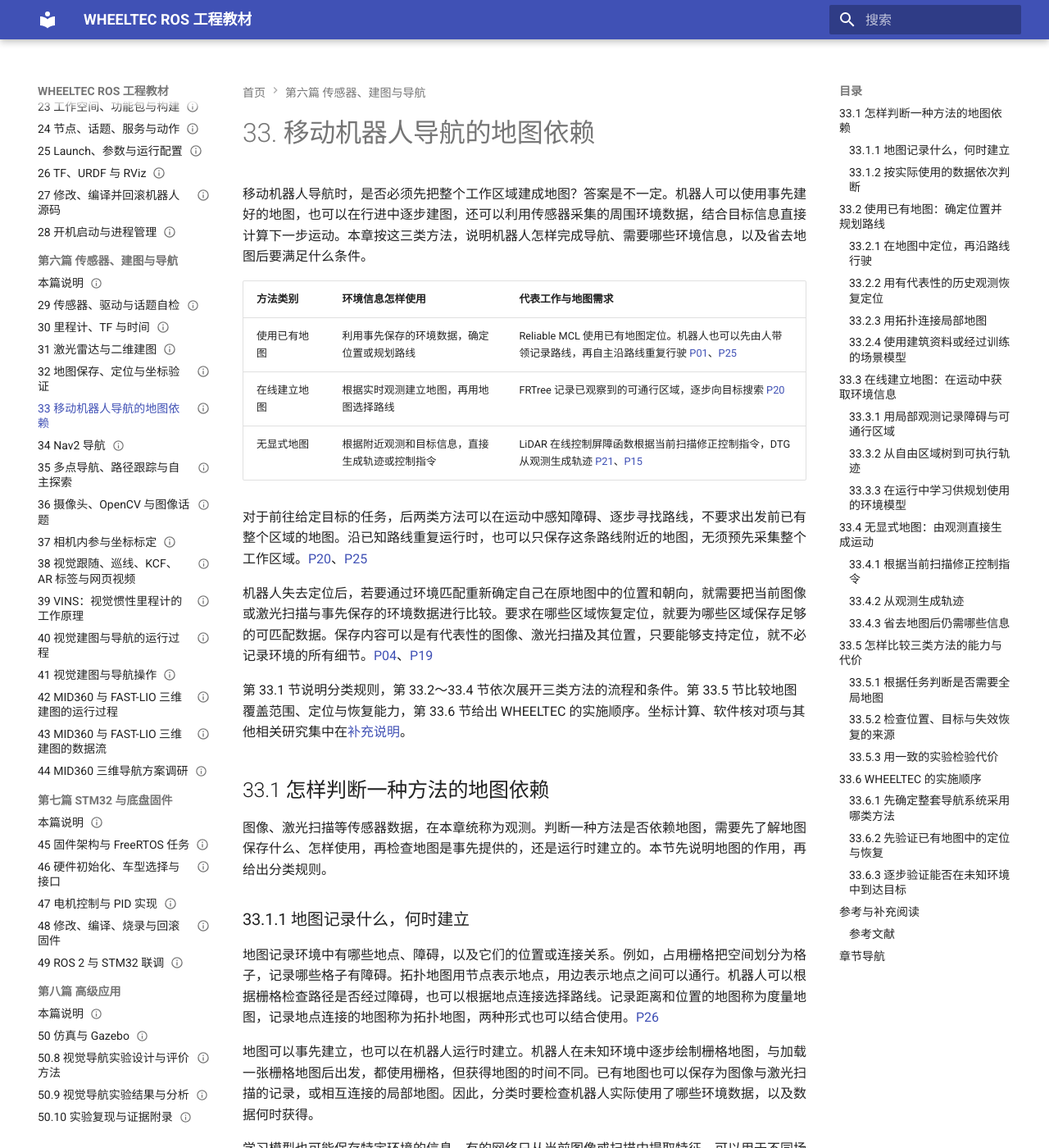
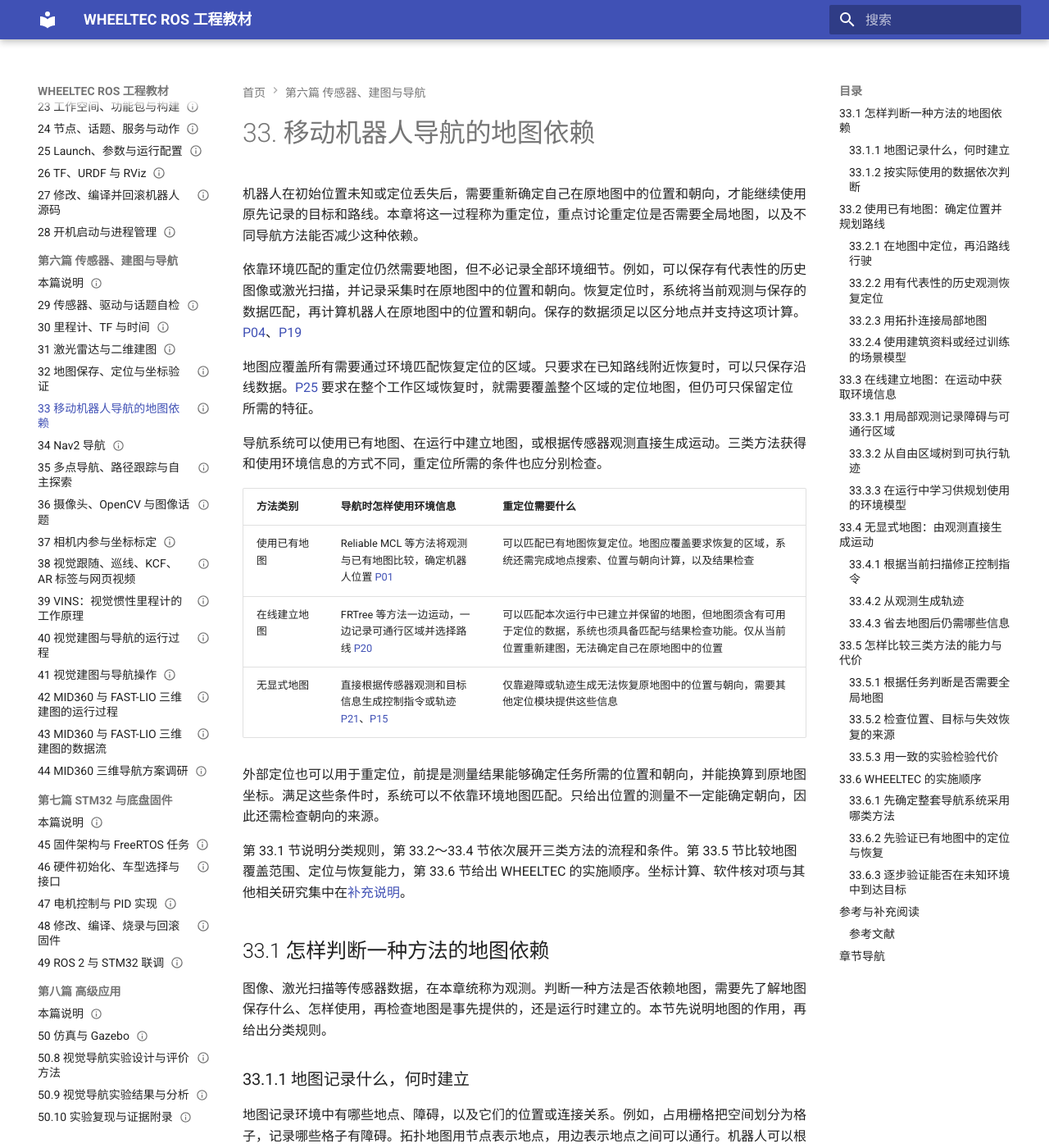
Before and after one commit to EnosElinsa/wheeltec-ros-textbook, an MkDocs documentation site: the page built from docs/06-sensors-navigation/33-relocalization-map-dependence.md, in a window 1280 px wide and 1400 px high. Shown: the whole window at 82% size. Built offline with MkDocs 1.6.1 and Material for MkDocs 9.7.7, drawn with Linux system fonts in a browser that asks for light colours; some of the changed text lies outside the part shown.

Commit message:
docs: answer relocalization map requirements in chapter opening

````diff
--- a/docs/06-sensors-navigation/33-relocalization-map-dependence.md
+++ b/docs/06-sensors-navigation/33-relocalization-map-dependence.md
@@ -4,17 +4,21 @@ status: complete
 
 # 33. 移动机器人导航的地图依赖
 
-移动机器人导航时，是否必须先把整个工作区域建成地图？答案是不一定。机器人可以使用事先建好的地图，也可以在行进中逐步建图，还可以利用传感器采集的周围环境数据，结合目标信息直接计算下一步运动。本章按这三类方法，说明机器人怎样完成导航、需要哪些环境信息，以及省去地图后要满足什么条件。
+机器人在初始位置未知或定位丢失后，需要重新确定自己在原地图中的位置和朝向，才能继续使用原先记录的目标和路线。本章将这一过程称为重定位，重点讨论重定位是否需要全局地图，以及不同导航方法能否减少这种依赖。
 
-| 方法类别 | 环境信息怎样使用 | 代表工作与地图需求 |
+依靠环境匹配的重定位仍然需要地图，但不必记录全部环境细节。例如，可以保存有代表性的历史图像或激光扫描，并记录采集时在原地图中的位置和朝向。恢复定位时，系统将当前观测与保存的数据匹配，再计算机器人在原地图中的位置和朝向。保存的数据须足以区分地点并支持这项计算。[P04]、[P19]
+
+地图应覆盖所有需要通过环境匹配恢复定位的区域。只要求在已知路线附近恢复时，可以只保存沿线数据。[P25] 要求在整个工作区域恢复时，就需要覆盖整个区域的定位地图，但仍可只保留定位所需的特征。
+
+导航系统可以使用已有地图、在运行中建立地图，或根据传感器观测直接生成运动。三类方法获得和使用环境信息的方式不同，重定位所需的条件也应分别检查。
+
+| 方法类别 | 导航时怎样使用环境信息 | 重定位需要什么 |
 |---|---|---|
-| 使用已有地图 | 利用事先保存的环境数据，确定位置或规划路线 | Reliable MCL 使用已有地图定位。机器人也可以先由人带领记录路线，再自主沿路线重复行驶 [P01]、[P25] |
-| 在线建立地图 | 根据实时观测建立地图，再用地图选择路线 | FRTree 记录已观察到的可通行区域，逐步向目标搜索 [P20] |
-| 无显式地图 | 根据附近观测和目标信息，直接生成轨迹或控制指令 | LiDAR 在线控制屏障函数根据当前扫描修正控制指令，DTG 从观测生成轨迹 [P21]、[P15] |
+| 使用已有地图 | Reliable MCL 等方法将观测与已有地图比较，确定机器人位置 [P01] | 可以匹配已有地图恢复定位。地图应覆盖要求恢复的区域，系统还需完成地点搜索、位置与朝向计算，以及结果检查 |
+| 在线建立地图 | FRTree 等方法一边运动，一边记录可通行区域并选择路线 [P20] | 可以匹配本次运行中已建立并保留的地图，但地图须含有可用于定位的数据，系统也须具备匹配与结果检查功能。仅从当前位置重新建图，无法确定自己在原地图中的位置 |
+| 无显式地图 | 直接根据传感器观测和目标信息生成控制指令或轨迹 [P21]、[P15] | 仅靠避障或轨迹生成无法恢复原地图中的位置与朝向，需要其他定位模块提供这些信息 |
 
-对于前往给定目标的任务，后两类方法可以在运动中感知障碍、逐步寻找路线，不要求出发前已有整个区域的地图。沿已知路线重复运行时，也可以只保存这条路线附近的地图，无须预先采集整个工作区域。[P20]、[P25]
-
-机器人失去定位后，若要通过环境匹配重新确定自己在原地图中的位置和朝向，就需要把当前图像或激光扫描与事先保存的环境数据进行比较。要求在哪些区域恢复定位，就要为哪些区域保存足够的可匹配数据。保存内容可以是有代表性的图像、激光扫描及其位置，只要能够支持定位，就不必记录环境的所有细节。[P04]、[P19]
+外部定位也可以用于重定位，前提是测量结果能够确定任务所需的位置和朝向，并能换算到原地图坐标。满足这些条件时，系统可以不依靠环境地图匹配。只给出位置的测量不一定能确定朝向，因此还需检查朝向的来源。
 
 第 33.1 节说明分类规则，第 33.2～33.4 节依次展开三类方法的流程和条件。第 33.5 节比较地图覆盖范围、定位与恢复能力，第 33.6 节给出 WHEELTEC 的实施顺序。坐标计算、软件核对项与其他相关研究集中在[补充说明](research/relocalization-method-notes.md)。
 
@@ -34,7 +38,7 @@ status: complete
 
 经典综述区分基于地图、基于建图和无地图导航，但后续论文对“无地图”的用法并不一致。有的工作用它表示不需要预建全局地图，有的工作仍保留局部地图或历史观测。[P23]、[P24] 本章统一按以下顺序分类，并分别检查同一系统在不同阶段使用的数据。
 
-首先检查机器人是否依赖工作区域已有的地图、场景记录，或用该区域数据训练的定位模型。如果依赖，就归入使用已有地图，即使运行中还更新附近的障碍。其余方法再检查是否将观测整理成环境模型，供后续定位或规划使用。如果建立了这种模型，就归入在线建立地图，否则归入无显式地图。
+首先检查本次运行是否依赖开始前就已保存的地图、场景记录，或用该区域数据训练的定位模型。如果依赖，就归入使用已有地图，即使运行中还更新附近的障碍。其余方法再检查是否将观测整理成环境模型，供后续定位或规划使用。如果建立了这种模型，就归入在线建立地图，否则归入无显式地图。
 
 环境模型可以记录各处的障碍、可通行区域及其连接，让算法按位置查找所需信息。局部栅格、自由区域树和后文介绍的学习模型都可以起这种作用。仅暂存最近几次扫描或记录机器人速度，则不直接等同于建图。
 
@@ -48,7 +52,9 @@ flowchart TD
     C -->|否| E[无显式地图]
 ```
 
-例如，由人带领记录路线、再自主重复行驶的系统，在记录阶段采集环境数据，在重复行驶阶段使用已有数据，两个阶段应分别判断。论文只提出轨迹生成器时，也应先判断该模块，再检查完整导航系统是否另有地图和定位模块。上述顺序用于统一本章的比较，其他论文可能采用不同的分类名称。
+例如，由人带领记录路线、再自主重复行驶的系统，在记录阶段采集环境数据，在重复行驶阶段使用已有数据，两个阶段应分别判断。同一次运行中利用刚建立的地图恢复定位，仍属于在线建图系统的功能。若重启后加载上次保存的地图，新的运行过程就在使用已有地图。
+
+论文只提出轨迹生成器时，也应先判断该模块，再检查完整导航系统是否另有地图和定位模块。上述顺序用于统一本章的比较，其他论文可能采用不同的分类名称。
 
 ## 33.2 使用已有地图：确定位置并规划路线
 
@@ -60,7 +66,7 @@ flowchart TD
 
 二维栅格定位可以同时保留多个可能的位置和朝向，分别检查当前扫描与地图是否相符。蒙特卡洛定位用粒子表示这些可能的位姿，根据测得的运动更新粒子，再为与观测更相符的粒子分配较高权重，从而优先保留这些位姿假设。Reliable MCL 还估计定位结果的可靠程度，并增加全局搜索：将短时间内采集的局部观测与地图特征匹配，得到新的位姿候选，与持续更新的定位结果融合。[P01]
 
-初始位姿未知或原定位结果失效时，重新确定机器人在已有地图中的位姿称为重定位。已知大致位置和朝向时，系统可以在附近搜索。如果完全不知道位于何处，就需要搜索更大的位置和朝向范围，再通过观测与地图的匹配确定结果。
+重定位需要在地图中搜索可能的位姿。已知大致位置和朝向时，系统可以在附近搜索。如果完全不知道位于何处，就需要搜索更大的位置和朝向范围，再通过观测与地图的匹配确定结果。
 
 ### 33.2.2 用有代表性的历史观测恢复定位
 
@@ -148,6 +154,8 @@ FRTree 无须预建环境地图，但仍在运行中记录可通行区域及其
 探索过程还维护占用地图，用于区分已观察与未观察区域，从边界选择接下来要观察的位置，再利用学习模型生成前往该处的路径。[P22]（§IV-E）模型参数、在线样本和探索地图共同保存了环境信息，采用神经网络并不意味着省去了地图。
 
 在线建图省去了事先采集完整地图的工作，运行时则需要同时完成感知、模型更新与规划。机器人能否到达目标，取决于感知范围、模型误差、探索方法和定位质量。某组未知环境实验成功，不能据此推断任意环境都能成功，也不能证明重启后可以恢复原地图中的位姿。
+
+在线建图系统若还需要重定位，就应保留足以与当前观测匹配的地图数据，并实现候选地点搜索、位姿计算和结果检查。规划器保存的可通行区域和路线连接，不一定包含这些功能所需的观测特征。仅从当前位置重新建图，无法确定新地图与原地图之间的位置和朝向关系。系统仍需匹配保留的旧地图数据，或借助外部定位建立这种关系。
 
 ## 33.4 无显式地图：由观测直接生成运动
 
````
